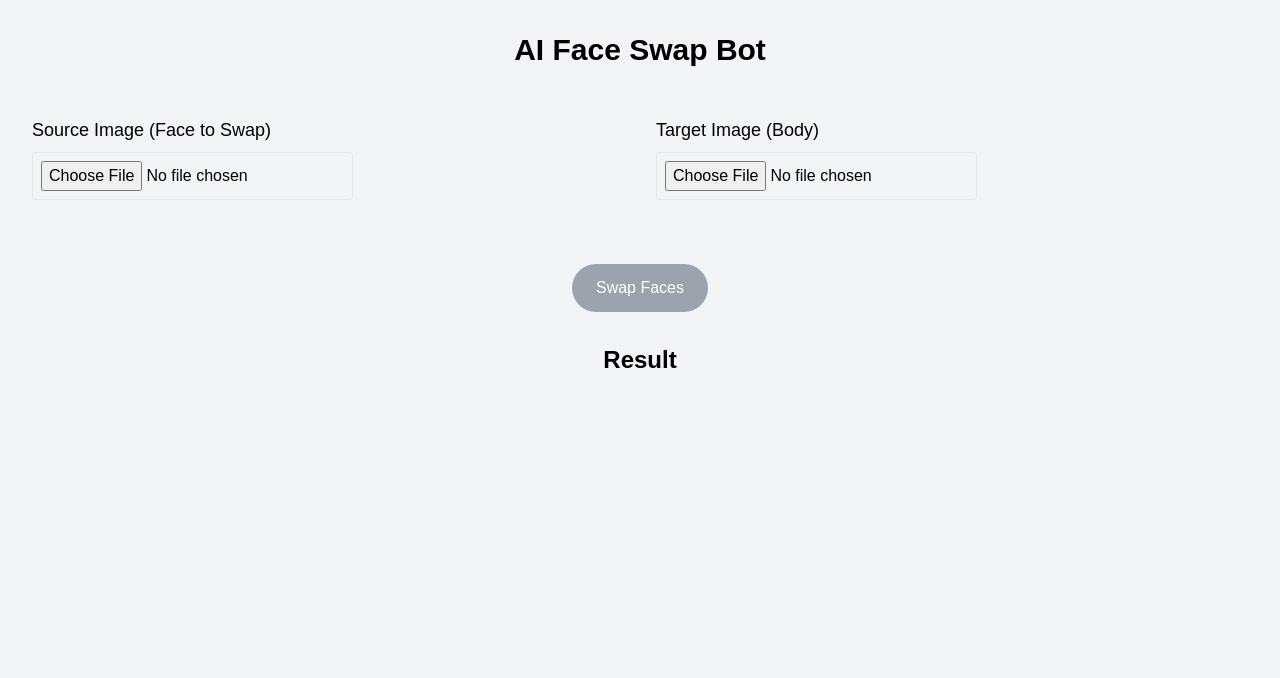
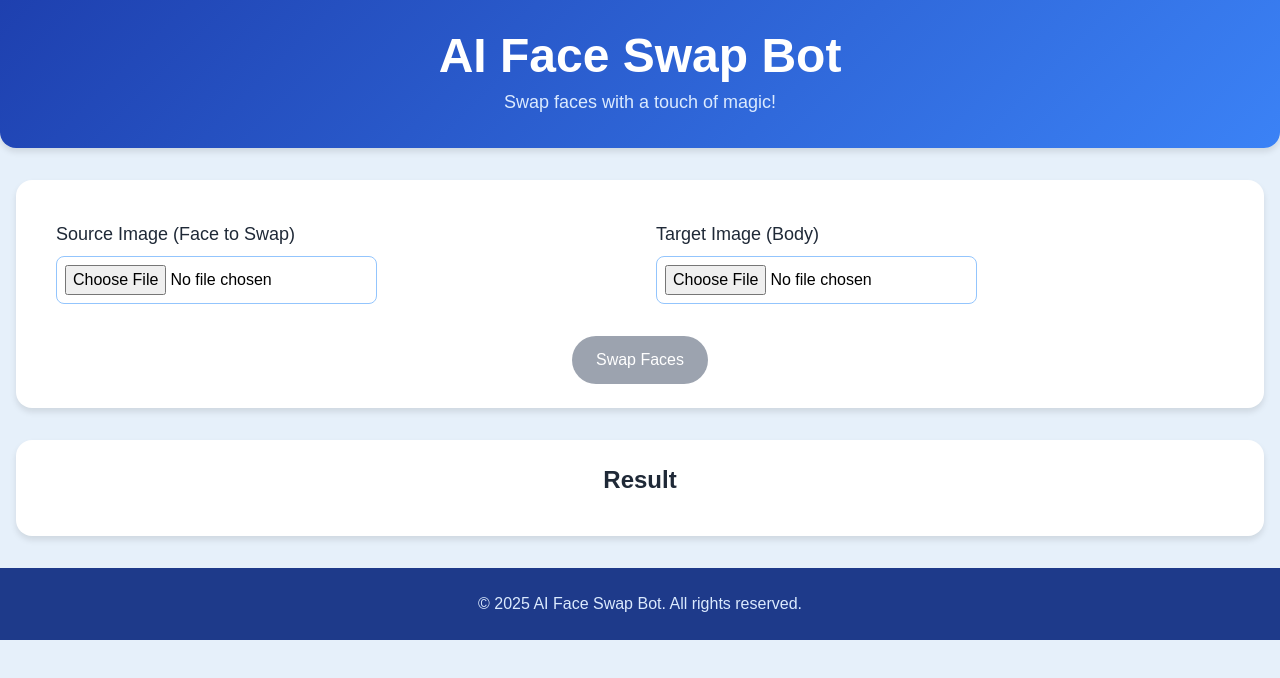
Before and after one commit to axelleonboss/Fun-face-swap-, a plain HTML site: page index.html in a window 1280 px wide. Drawn offline with nearby package versions, Linux system fonts and the light colour scheme.

Commit message:
Update index.html

```diff
--- a/index.html
+++ b/index.html
@@ -8,7 +8,7 @@
     <style>
         body {
             font-family: 'Arial', sans-serif;
-            background-color: #f3f4f6;
+            background-color: #e6f0fa; /* Light blue background */
         }
         .container {
             max-width: 800px;
@@ -20,36 +20,78 @@
             max-height: 300px;
             object-fit: contain;
             margin: 10px;
+            border: 2px solid #38bdf8; /* Teal border for images */
+            border-radius: 8px;
+        }
+        .header {
+            background: linear-gradient(135deg, #1e40af, #3b82f6); /* Gradient blue header */
+            color: white;
+            padding: 2rem;
+            border-radius: 0 0 1rem 1rem;
+            box-shadow: 0 4px 6px rgba(0, 0, 0, 0.1);
+        }
+        .section-bg {
+            background-color: #ffffff; /* White card background */
+            border-radius: 1rem;
+            box-shadow: 0 4px 6px rgba(0, 0, 0, 0.1);
+        }
+        .button-primary {
+            background-color: #1e40af; /* Dark blue button */
+            transition: background-color 0.3s ease;
+        }
+        .button-primary:hover:not(:disabled) {
+            background-color: #2563eb; /* Lighter blue on hover */
+        }
+        .button-secondary {
+            background-color: #14b8a6; /* Teal download button */
+            transition: background-color 0.3s ease;
+        }
+        .button-secondary:hover {
+            background-color: #0d9488; /* Darker teal on hover */
+        }
+        .input-border {
+            border-color: #93c5fd; /* Light blue border for inputs */
+        }
+        .input-border:focus {
+            ring-color: #3b82f6; /* Blue focus ring */
         }
     </style>
 </head>
 <body>
+    <div class="header text-center">
+        <h1 class="text-4xl md:text-5xl font-bold">AI Face Swap Bot</h1>
+        <p class="mt-2 text-lg text-blue-100">Swap faces with a touch of magic!</p>
+    </div>
     <div class="container mx-auto px-4 py-8">
-        <h1 class="text-3xl font-bold text-center mb-8">AI Face Swap Bot</h1>
-        <div class="flex flex-col md:flex-row justify-center mb-8">
+        <div class="section-bg p-6 mb-8">
+            <div class="flex flex-col md:flex-row justify-center">
                 <!-- Source Image Upload -->
                 <div class="md:w-1/2 p-4">
-                <label class="block text-lg font-medium mb-2">Source Image (Face to Swap)</label>
-                <input type="file" id="sourceImage" accept="image/*" class="mb-4 p-2 border rounded">
+                    <label class="block text-lg font-medium text-gray-800 mb-2">Source Image (Face to Swap)</label>
+                    <input type="file" id="sourceImage" accept="image/*" class="mb-4 p-2 border input-border rounded-lg focus:outline-none focus:ring-2 focus:ring-blue-500">
                     <img id="sourcePreview" class="image-preview hidden" alt="Source Preview">
                 </div>
                 <!-- Target Image Upload -->
                 <div class="md:w-1/2 p-4">
-                <label class="block text-lg font-medium mb-2">Target Image (Body)</label>
-                <input type="file" id="targetImage" accept="image/*" class="mb-4 p-2 border rounded">
+                    <label class="block text-lg font-medium text-gray-800 mb-2">Target Image (Body)</label>
+                    <input type="file" id="targetImage" accept="image/*" class="mb-4 p-2 border input-border rounded-lg focus:outline-none focus:ring-2 focus:ring-blue-500">
                     <img id="targetPreview" class="image-preview hidden" alt="Target Preview">
                 </div>
             </div>
             <div class="text-center">
-            <button id="swapButton" class="bg-blue-600 text-white px-6 py-3 rounded-full hover:bg-blue-700 disabled:bg-gray-400" disabled>Swap Faces</button>
+                <button id="swapButton" class="button-primary text-white px-6 py-3 rounded-full disabled:bg-gray-400" disabled>Swap Faces</button>
+            </div>
         </div>
         <!-- Result Display -->
-        <div class="mt-8 text-center">
-            <h2 class="text-2xl font-semibold mb-4">Result</h2>
+        <div class="section-bg p-6 text-center">
+            <h2 class="text-2xl font-semibold text-gray-800 mb-4">Result</h2>
             <img id="resultImage" class="image-preview mx-auto hidden" alt="Result Image">
-            <a id="downloadLink" class="hidden mt-4 inline-block bg-green-600 text-white px-4 py-2 rounded hover:bg-green-700" href="#" download="face_swap_result.png">Download Result</a>
+            <a id="downloadLink" class="hidden mt-4 inline-block button-secondary text-white px-4 py-2 rounded-lg" href="#" download="face_swap_result.png">Download Result</a>
         </div>
     </div>
+    <footer class="bg-blue-900 text-blue-100 py-6 text-center">
+        <p>&copy; 2025 AI Face Swap Bot. All rights reserved.</p>
+    </footer>
 
     <script>
         const sourceImage = document.getElementById('sourceImage');
```
Lines whose indentation alone changed are shown as unchanged.
